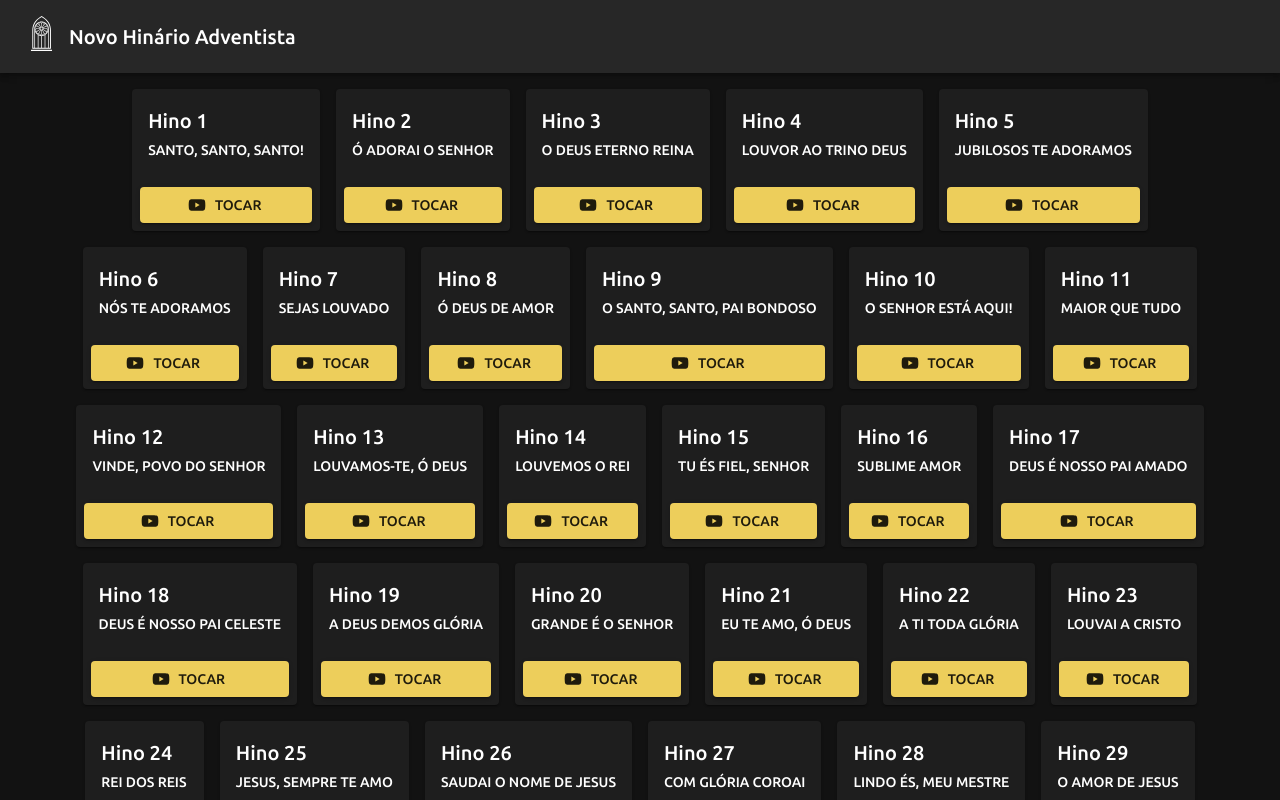
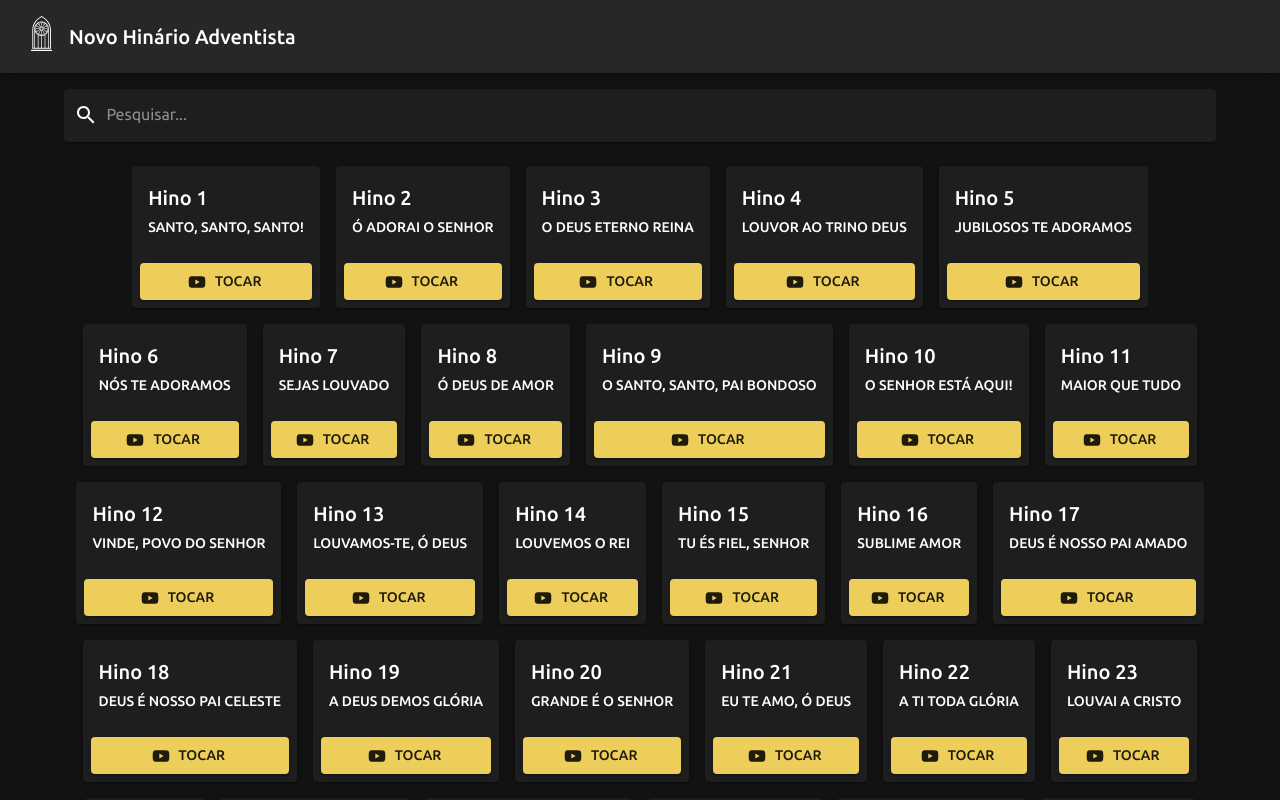
Before and after one commit to mdmundo/fresh-hasd, a React (Vite) app: page / in a window 1280 px wide. Shown: the top 800 px of the page. Built offline with nearby package versions, Linux system fonts and the light colour scheme.

Commit message:
search bar

```diff
--- a/src/App.tsx
+++ b/src/App.tsx
@@ -9,13 +9,16 @@ import {
   createTheme,
   Grid,
   IconButton,
+  InputAdornment,
+  InputBase,
   Paper,
+  Stack,
   ThemeProvider,
   Toolbar,
   Typography,
 } from "@mui/material";
 import CssBaseline from "@mui/material/CssBaseline";
-import { GitHub, YouTube } from "@mui/icons-material";
+import { GitHub, Search, YouTube } from "@mui/icons-material";
 import hymns from "./hymns.json";
 import { Logo } from "./Icons";
 
@@ -45,11 +48,28 @@ const App = () => (
         </Toolbar>
       </AppBar>
       <Container sx={{ mt: 2, mb: 10 }}>
-        <Grid container direction="row" justifyContent="center" alignItems="flex-start" spacing={2}>
-          {hymns.map((hymn) => (
-            <Hymn key={hymn.id} hymn={hymn} />
-          ))}
-        </Grid>
+        <Stack spacing={3}>
+          <Paper>
+            <InputBase
+              sx={{ p: 1.3 }}
+              placeholder="Pesquisar..."
+              autoFocus
+              fullWidth
+              startAdornment={
+                <InputAdornment position="start">
+                  <Search />
+                </InputAdornment>
+              }
+            />
+          </Paper>
+          <Container disableGutters>
+            <Grid container direction="row" justifyContent="center" alignItems="flex-start" spacing={2}>
+              {hymns.map((hymn) => (
+                <Hymn key={hymn.id} hymn={hymn} />
+              ))}
+            </Grid>
+          </Container>
+        </Stack>
       </Container>
       <Paper elevation={4} square sx={{ py: 1.5, mt: "auto" }}>
         <Grid container direction="row" justifyContent="center" alignItems="center" columnSpacing={1}>
```
